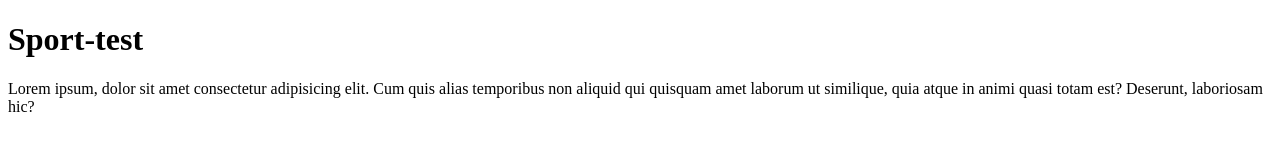
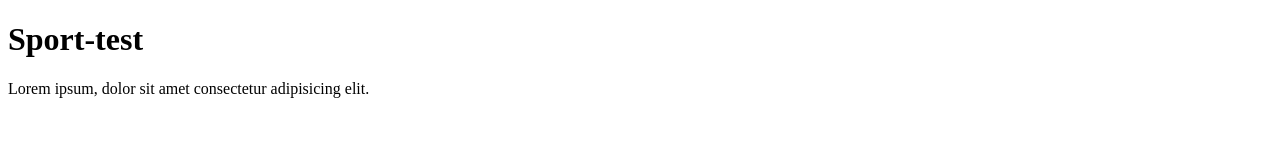
Before and after one commit to a-tatarenkov/git-lesson-branch-11.01-9, a plain HTML site: page sport.html in a window 1280 px wide. Drawn offline with Linux system fonts and the light colour scheme.

Commit message:
refactor p

```diff
--- a/sport.html
+++ b/sport.html
@@ -7,6 +7,6 @@
 </head>
 <body>
     <h1>Sport-test</h1>
-    <p>Lorem ipsum, dolor sit amet consectetur adipisicing elit. Cum quis alias temporibus non aliquid qui quisquam amet laborum ut similique, quia atque in animi quasi totam est? Deserunt, laboriosam hic?</p>
+    <p>Lorem ipsum, dolor sit amet consectetur adipisicing elit. </p>
 </body>
 </html>
```
